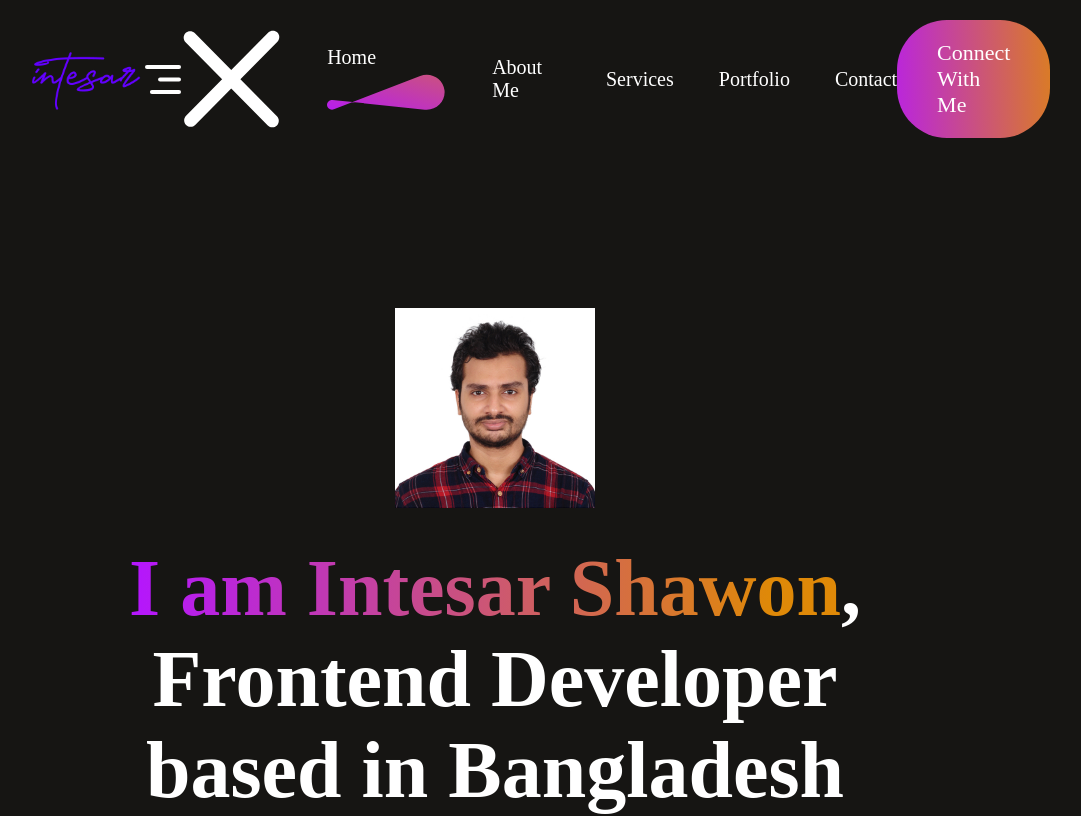
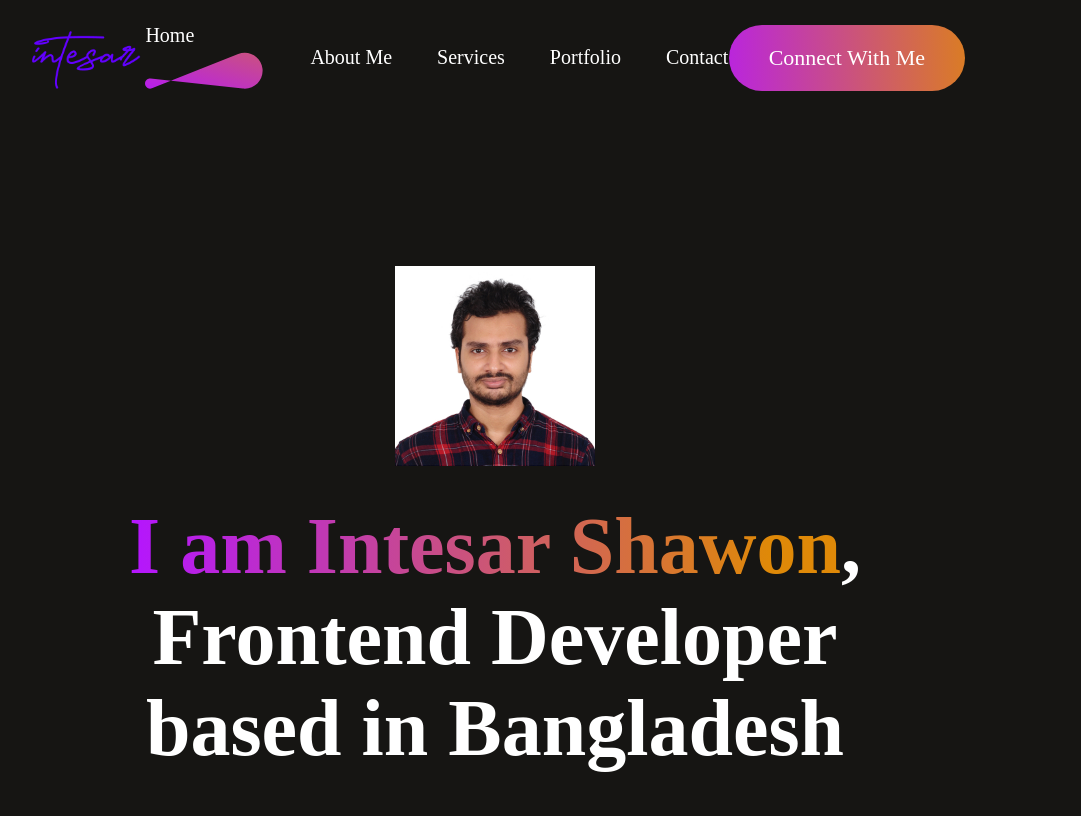
Before and after one commit to INTESARSHAWON/Portfolio, a React (Vite) app: page / in a window 1280 px wide. Shown: the top 816 px of the page, without its empty margins (145-1226 px from the left). Built offline with nearby package versions, Linux system fonts and the light colour scheme.

Commit message:
navbar responsive

```diff
--- a/src/Components/Navbar/Navbar.css
+++ b/src/Components/Navbar/Navbar.css
@@ -7,6 +7,7 @@
 
 .navbar img{
     width: 120px;
+    cursor: pointer;
 }
 
 .nav-menu{
@@ -47,6 +48,14 @@
     color: white;
 }
 
+.nav-mob-open{
+    display: none;
+}
+
+.nav-mob-close{
+    display: none;
+}
+
 @media(max-width:768px){
     .navbar{
         margin: 20px 50px;
@@ -59,6 +68,7 @@
     .nav-mob-open{
         display: block;
         position: fixed;
+        height: 25px;
         right: 30px;
     }
 
@@ -68,6 +78,7 @@
         top: 30px;
         left: 290px;
         width: 30px;
+        height: 25px;
     }
 
     .nav-menu{
@@ -77,10 +88,18 @@
         top: 0;
         gap: 30px;
         background-color: #1F0016;
-        width: 350px;
+        width: 450px;
         height: 100%;
         z-index: 2;
         transition: right 0.5s;
-        right: -350px;
+        right: -450px;
     }
+
+    .nav-menu li{
+        font-size: 30px;
+        padding-left: 100px;
+        flex-direction: row;
+        gap: 20px;
+    }
+
 }
--- a/src/Components/Navbar/Navbar.jsx
+++ b/src/Components/Navbar/Navbar.jsx
@@ -2,7 +2,7 @@
 import './Navbar.css';
 import intesar from '../../assets/intesar.png';
 import underline from '../../assets/nav_underline.svg';
-import { useState } from 'react';
+import { useRef, useState } from 'react';
 import AnchorLink from 'react-anchor-link-smooth-scroll';
 import menu_open from '../../assets/menu_open.svg';
 import menu_close from '../../assets/menu_close.svg';
@@ -10,13 +10,22 @@ import menu_close from '../../assets/menu_close.svg';
 const Navbar = () => {
 
   const [menu, setMenu] = useState('home');
+  const menuRef = useRef();
+
+  const openMenu = () =>{
+    menuRef.current.style.right = "0";
+  }
+
+  const closeMenu = () =>{
+    menuRef.current.style.right = "-450px";
+  }
 
   return (
     <div className='navbar'>
-        <img src={intesar} alt='logo'/>
-        <img className='nav-mob-open' src={menu_open} alt='menu_open'/>
-        <ul className='nav-menu'>
-            <img className='nav-mob-close' src={menu_close} alt='menu_close' />
+        <img src={intesar} alt='logo' onClick={()=> setMenu('home')} />
+        <img className='nav-mob-open' src={menu_open} alt='menu_open' onClick={openMenu}/>
+        <ul ref={menuRef} className='nav-menu'>
+            <img className='nav-mob-close' src={menu_close} alt='menu_close' onClick={closeMenu} />
             <li><AnchorLink className='anchor-link' href='#home'><p onClick={()=> setMenu('home')}>Home</p></AnchorLink>{menu==='home' ? <img src={underline} alt='underline'/> : <></>}</li>
             <li><AnchorLink className='anchor-link' offset={50} href='#about'><p onClick={()=> setMenu('about')}>About Me</p></AnchorLink>{menu === 'about' ? <img src={underline} alt='underline'/> : <></>}</li>
             <li><AnchorLink className='anchor-link' offset={50} href='#services'><p onClick={()=> setMenu('services')}>Services</p></AnchorLink>{menu === 'services' ? <img src={underline} alt='underline'/> : <></>}</li>
```
